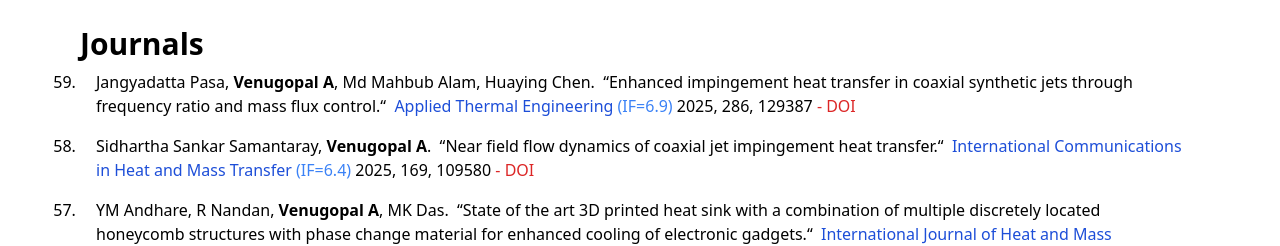
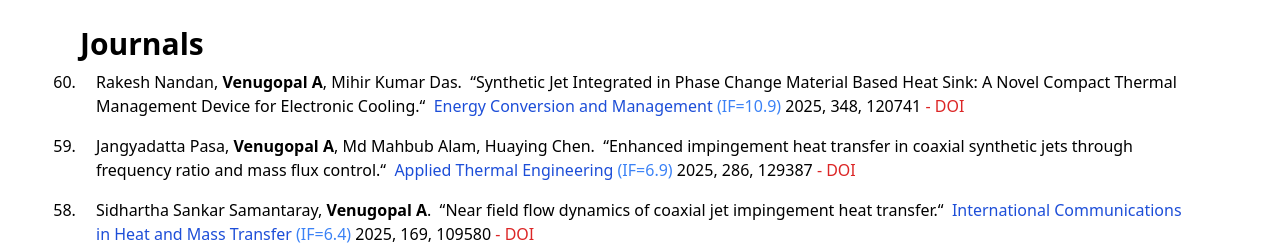
Before and after one commit to fdlabiitbbs/afg-2, a Next.js app: page /journals in a window 1280 px wide. Shown: the part 289-535 px from the top of the page. Built offline with nearby package versions, Linux system fonts and the light colour scheme.

Commit message:
ID60_journal

```diff
--- a/constants/index.js
+++ b/constants/index.js
@@ -1108,6 +1108,16 @@ export const Journals = [
     DOI: "https://doi.org/10.1016/j.applthermaleng.2025.129387",
     impactFactor:6.9,
   },
+  {
+    ID: 60,
+    Authors: ["Rakesh Nandan", <b>Venugopal A</b>,"Mihir Kumar Das"],
+    Title:
+      "Synthetic Jet Integrated in Phase Change Material Based Heat Sink: A Novel Compact Thermal Management Device for Electronic Cooling",
+    Journal: "Energy Conversion and Management",
+    Volume_Issue_Year_Pages: ["2025","348","120741"],
+    DOI: "https://doi.org/10.1016/j.enconman.2025.120741",
+    impactFactor:10.9,
+  },
 ];
 
 export const sponsoredProjects = [
```
